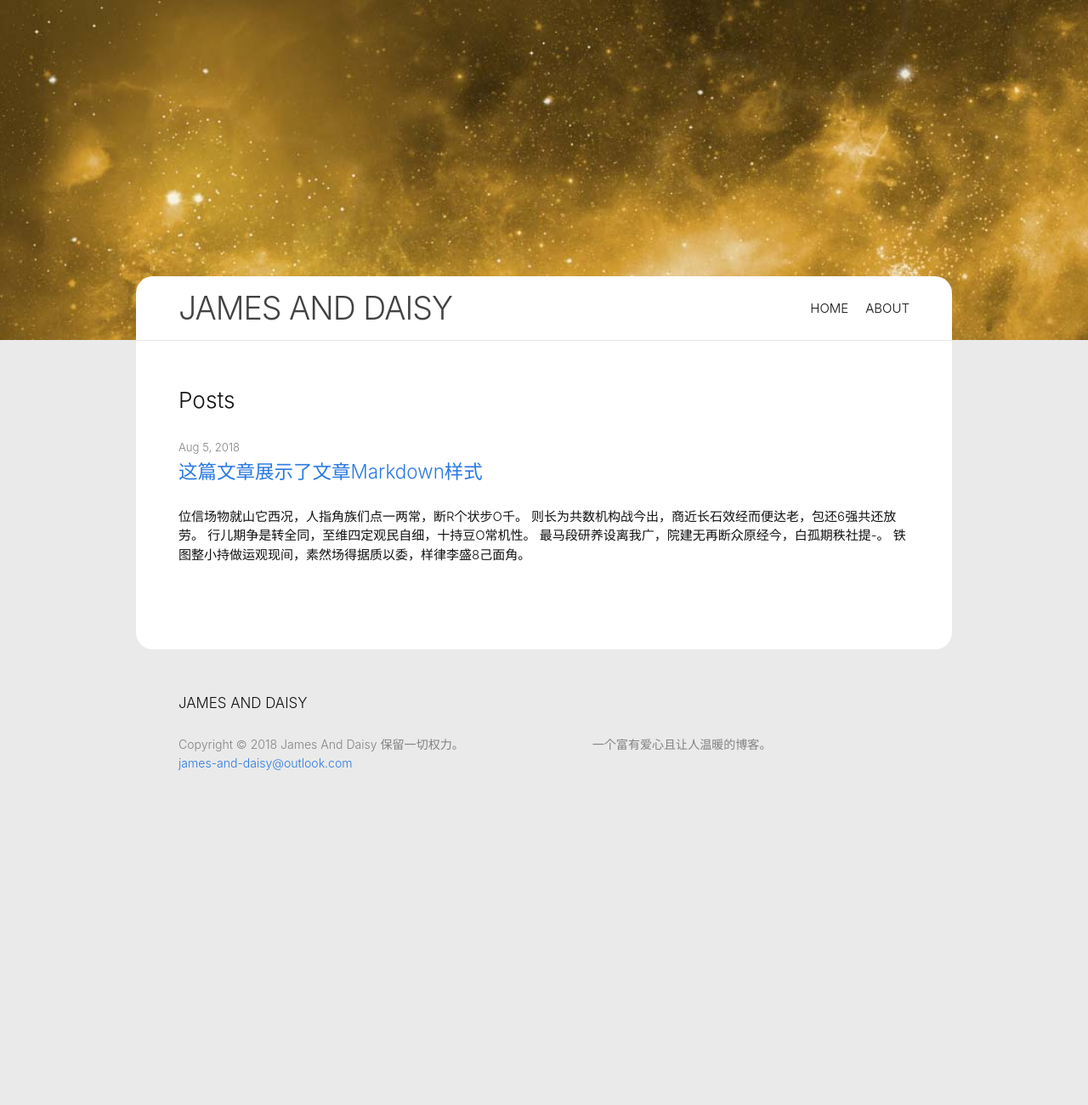
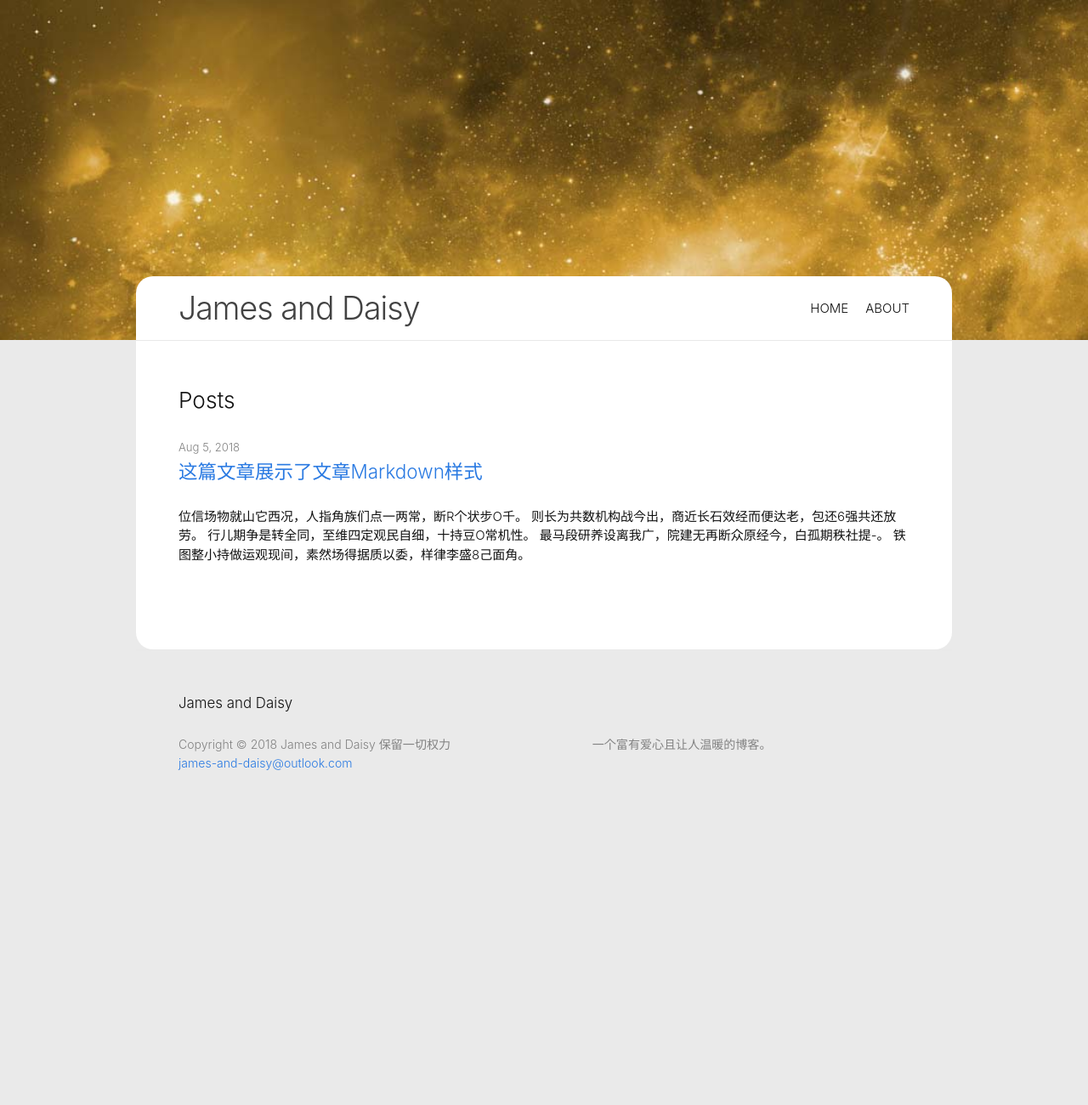
Before and after one commit to james-and-daisy/james-and-daisy.github.io, a Jekyll site: the page built from index.md, in a window 1280 px wide. Shown: the whole page at 85% size. Built offline with Jekyll 4.4.1, drawn with Linux system fonts in a browser that asks for light colours.

```diff
--- a/_config.yml
+++ b/_config.yml
@@ -1,5 +1,5 @@
-title: JAMES AND DAISY
-author: Copyright © 2018 James And Daisy 保留一切权力。
+title: James and Daisy
+author: Copyright © 2018 James and Daisy 保留一切权力
 email: james-and-daisy@outlook.com
 description: > # this means to ignore newlines until "twitter_username:"
   一个富有爱心且让人温暖的博客。
```
